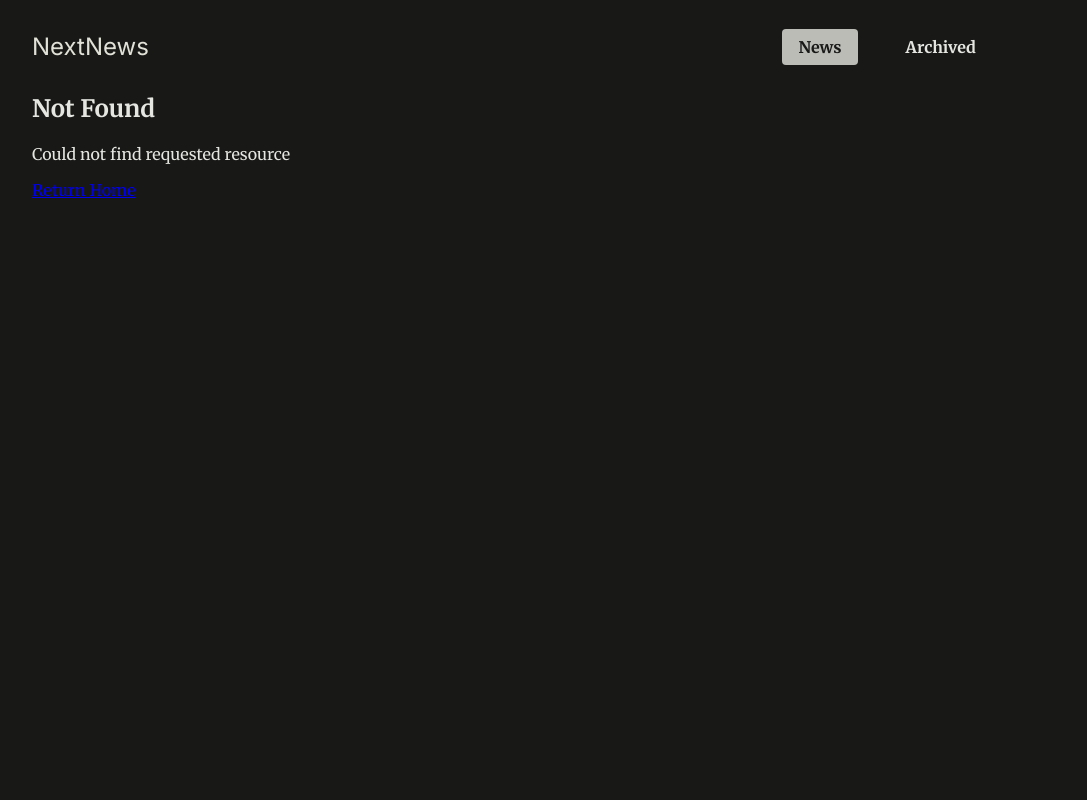
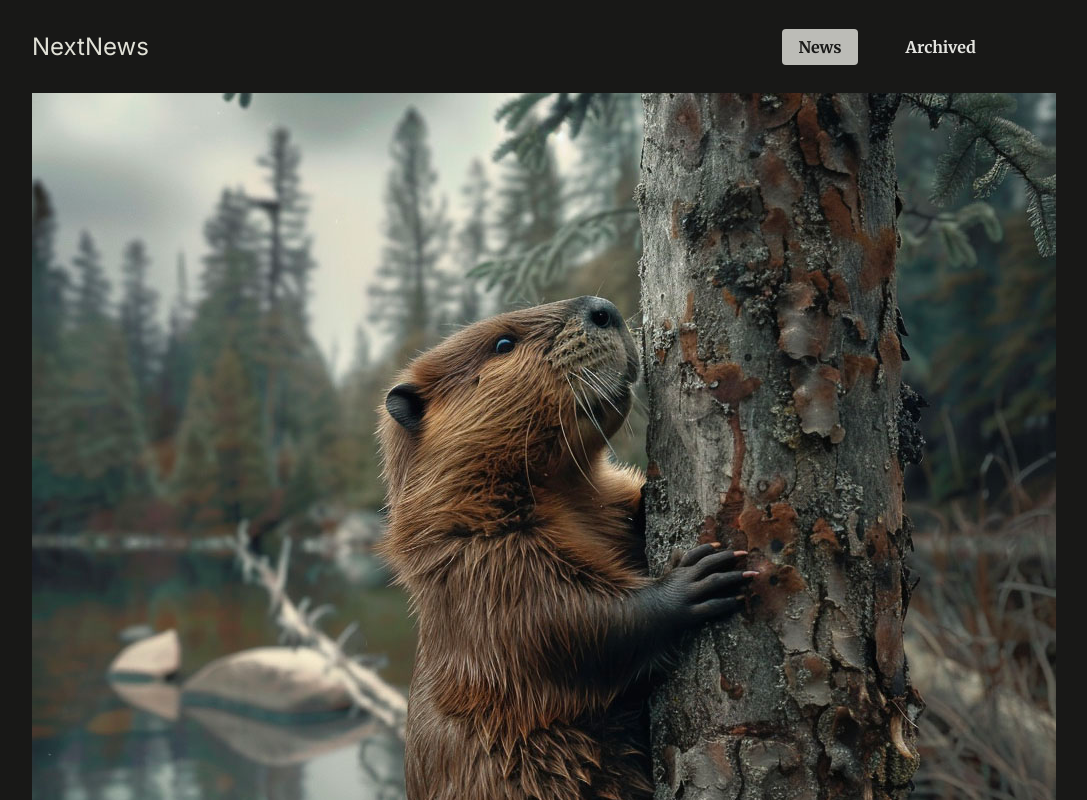
Before and after one commit to augustikasystango/news-app, a Next.js app: page /news/beaver-plague/image in a window 1280 px wide. Before the commit this address had no page. Shown: the top 800 px of the page, without its empty margins (128-1215 px from the left). Built offline with nearby package versions, Linux system fonts and the light colour scheme.

Commit message:
added intercepted image page

```diff
--- /dev/null
+++ b/app/news/[slug]/image/page.tsx
@@ -0,0 +1,18 @@
+import { DUMMY_NEWS } from "@/dummy-news";
+import { notFound } from "next/navigation";
+
+export default function ImagePage({params})
+{
+
+    const newsItemSlug = params.slug;
+
+
+        const newsItem = DUMMY_NEWS.find((newsItem) => newsItem.slug === newsItemSlug);
+
+        if (!newsItem) {
+            notFound();
+        }
+    return (<div className="fullscreen-image">
+        <img src={`/images/news/${newsItem.image}`} alt={newsItem.title}/>
+    </div>)
+}
--- a/app/news/[slug]/page.tsx
+++ b/app/news/[slug]/page.tsx
@@ -1,6 +1,7 @@
 import { DUMMY_NEWS } from "@/dummy-news";
-import Image from "next/image";
+
 import { notFound } from "next/navigation";
+import Link from "next/link";
 
 
 type NewsDetailsPageProps = {
@@ -23,7 +24,10 @@ function NewsDetailsPage({ params }: NewsDetailsPageProps) {
 
     return (<article className="news-article">
         <header>
+            <Link href={`/news/${newsItem.slug}/image`}>
             <img src={`/images/news/${newsItem.image}`} alt={newsItem.title} />
+            </Link>
+
             <h1>{newsItem.title}</h1>
             <time dateTime={newsItem.date}>{newsItem.date}</time>
         </header>
--- a/package.json
+++ b/package.json
@@ -13,6 +13,7 @@
     "next": "14.1.0",
     "react": "^18",
     "react-dom": "^18",
+    "routing-rendering": "file:",
     "tailwindcss": "^4.1.4"
   },
   "devDependencies": {
```
Also changed, not shown: app/news/[slug]/(.)image/page.tsx (added, +24 -0 lines), app/news/[slug]/not-found.tsx (added, +14 -0 lines), 1 other file (tests, documents, lock files or other folders).
